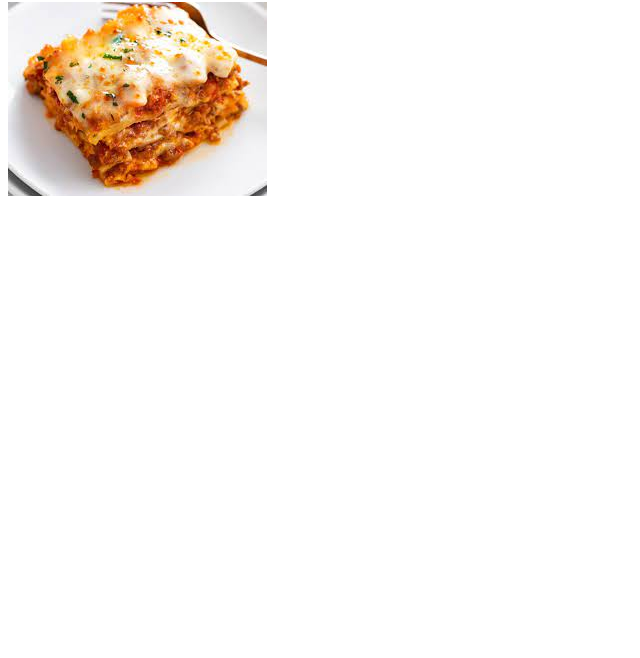
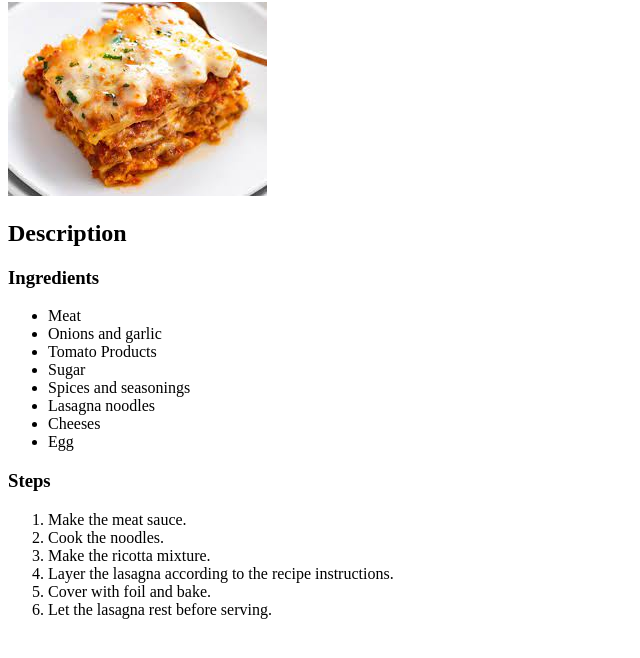
Before and after one commit to KaranberrySauce/odin-recipes, a plain HTML site: page recipes/lasagna.html in a window 1280 px wide. Shown: the part 78-736 px from the top of the page, without its empty margins (0-640 px from the left). Drawn offline with Linux system fonts and the light colour scheme.

Commit message:
Add ingredients and steps

```diff
--- a/recipes/lasagna.html
+++ b/recipes/lasagna.html
@@ -1,13 +1,34 @@
 <!DOCTYPE html>
 <html lang="en">
-<head>
-    <meta charset="UTF-8">
-    <meta http-equiv="X-UA-Compatible" content="IE=edge">
-    <meta name="viewport" content="width=device-width, initial-scale=1.0">
+  <head>
+    <meta charset="UTF-8" />
+    <meta http-equiv="X-UA-Compatible" content="IE=edge" />
+    <meta name="viewport" content="width=device-width, initial-scale=1.0" />
     <title>Document</title>
-</head>
-<body>
+  </head>
+  <body>
     <h1>Lasagna</h1>
-    <img src="/images/lasagna.jpeg" alt="">
-</body>
+    <img src="/images/lasagna.jpeg" alt="" />
+    <h2>Description</h2>
+    <h3>Ingredients</h3>
+    <ul>
+      <li>Meat</li>
+      <li>Onions and garlic</li>
+      <li>Tomato Products</li>
+      <li>Sugar</li>
+      <li>Spices and seasonings</li>
+      <li>Lasagna noodles</li>
+      <li>Cheeses</li>
+      <li>Egg</li>
+    </ul>
+    <h3>Steps</h3>
+    <ol>
+      <li>Make the meat sauce.</li>
+      <li>Cook the noodles.</li>
+      <li>Make the ricotta mixture.</li>
+      <li>Layer the lasagna according to the recipe instructions.</li>
+      <li>Cover with foil and bake.</li>
+      <li>Let the lasagna rest before serving.</li>
+    </ol>
+  </body>
 </html>
```
